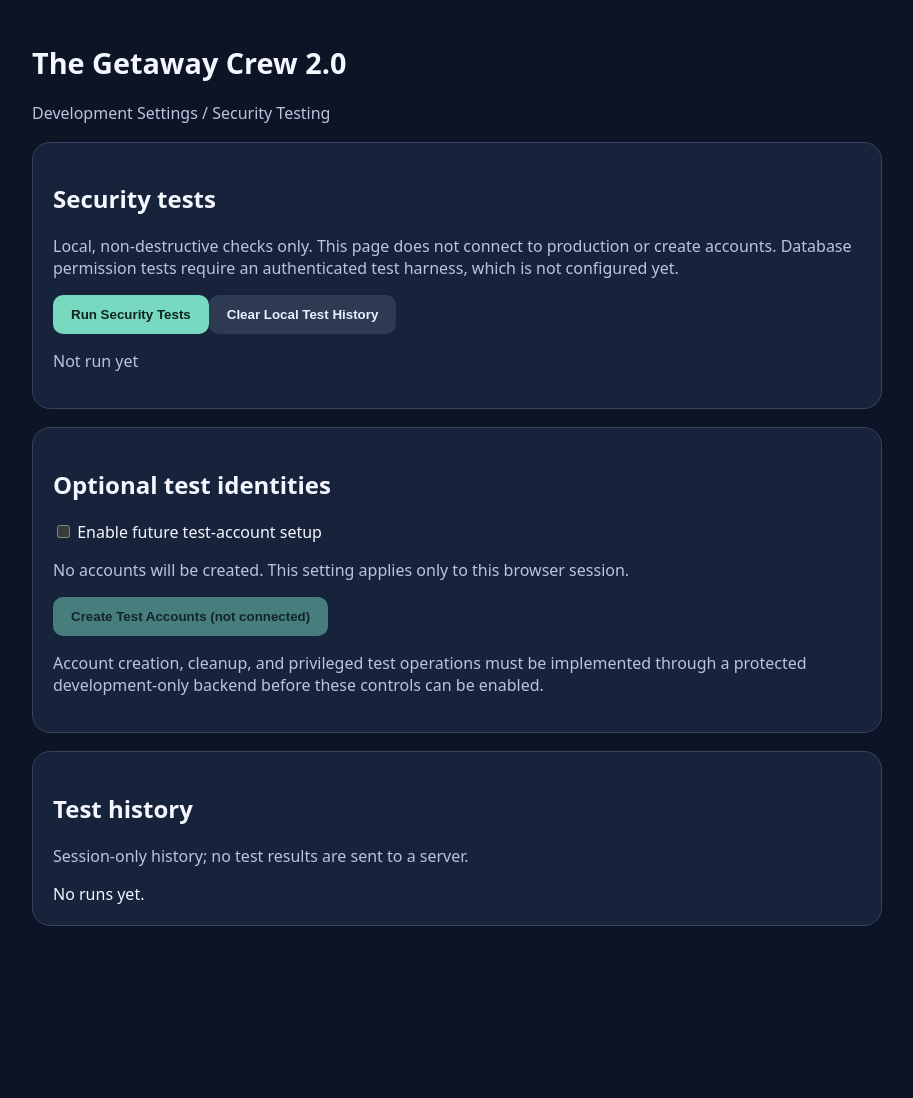
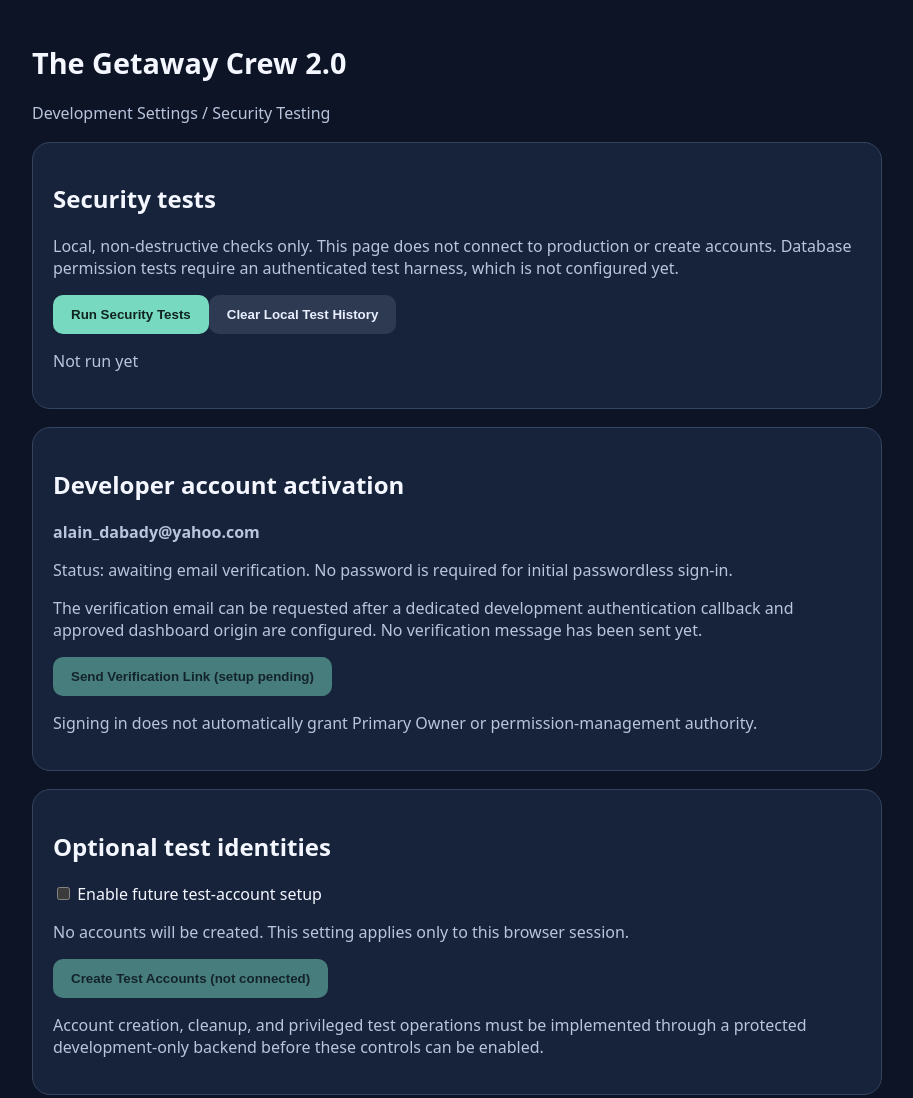
Before and after one commit to Jhamal96/gataway, a plain HTML site: page development/security-testing.html in a window 1280 px wide. Shown: the top 1098 px of the page, without its empty margins (183-1096 px from the left). Before the commit the page ends 968 px from the top, so only its background shows below. Drawn offline with Linux system fonts and the light colour scheme.

Commit message:
Add reserved developer activation panel with safe disabled email verification

```diff
--- a/development/security-testing.html
+++ b/development/security-testing.html
@@ -3,6 +3,7 @@
 <style>:root{color-scheme:dark;font:16px system-ui;background:#0d1425;color:#f4f7ff}body{max-width:850px;margin:auto;padding:24px}h1{font-size:1.8rem}p,small{color:#b8c5dd}.panel{background:#17233a;border:1px solid #34445e;border-radius:18px;padding:20px;margin:18px 0}button{background:#77d9c0;color:#10231e;border:0;border-radius:10px;padding:12px 18px;font-weight:700;cursor:pointer}button:disabled{opacity:.5;cursor:not-allowed}.muted{background:#2d3a51;color:#e9efff}li{margin:10px 0}.pass{color:#91efb4}.skip{color:#f5ce85}#history{white-space:pre-wrap}label{display:block;margin:12px 0}</style></head><body>
 <h1>The Getaway Crew 2.0</h1><p>Development Settings / Security Testing</p>
 <div class="panel"><h2>Security tests</h2><p>Local, non-destructive checks only. This page does not connect to production or create accounts. Database permission tests require an authenticated test harness, which is not configured yet.</p><button id="run">Run Security Tests</button><button id="clear" class="muted">Clear Local Test History</button><p id="summary" role="status" aria-live="polite">Not run yet</p><ul id="results"></ul></div>
+<div class="panel"><h2>Developer account activation</h2><p><strong>alain_dabady@yahoo.com</strong></p><p>Status: awaiting email verification. No password is required for initial passwordless sign-in.</p><p>The verification email can be requested after a dedicated development authentication callback and approved dashboard origin are configured. No verification message has been sent yet.</p><button disabled title="Requires a configured development auth redirect and verified domain">Send Verification Link (setup pending)</button><p>Signing in does not automatically grant Primary Owner or permission-management authority.</p></div>
 <div class="panel"><h2>Optional test identities</h2><label><input id="optin" type="checkbox"> Enable future test-account setup</label><p id="accountStatus">No accounts will be created. This setting applies only to this browser session.</p><button disabled title="Requires a protected development backend">Create Test Accounts (not connected)</button><p>Account creation, cleanup, and privileged test operations must be implemented through a protected development-only backend before these controls can be enabled.</p></div>
 <div class="panel"><h2>Test history</h2><p>Session-only history; no test results are sent to a server.</p><div id="history">No runs yet.</div></div>
 <script>
```
